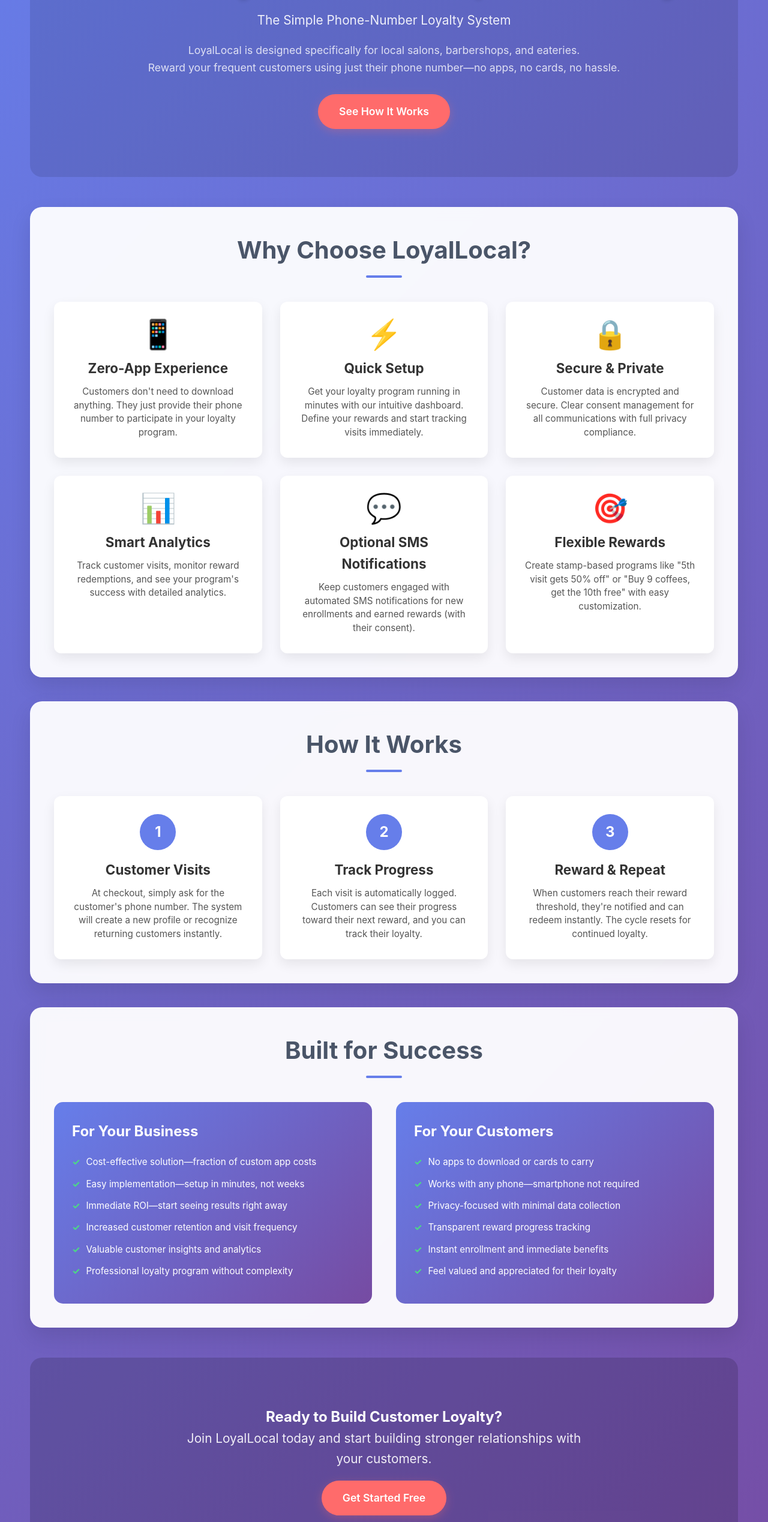
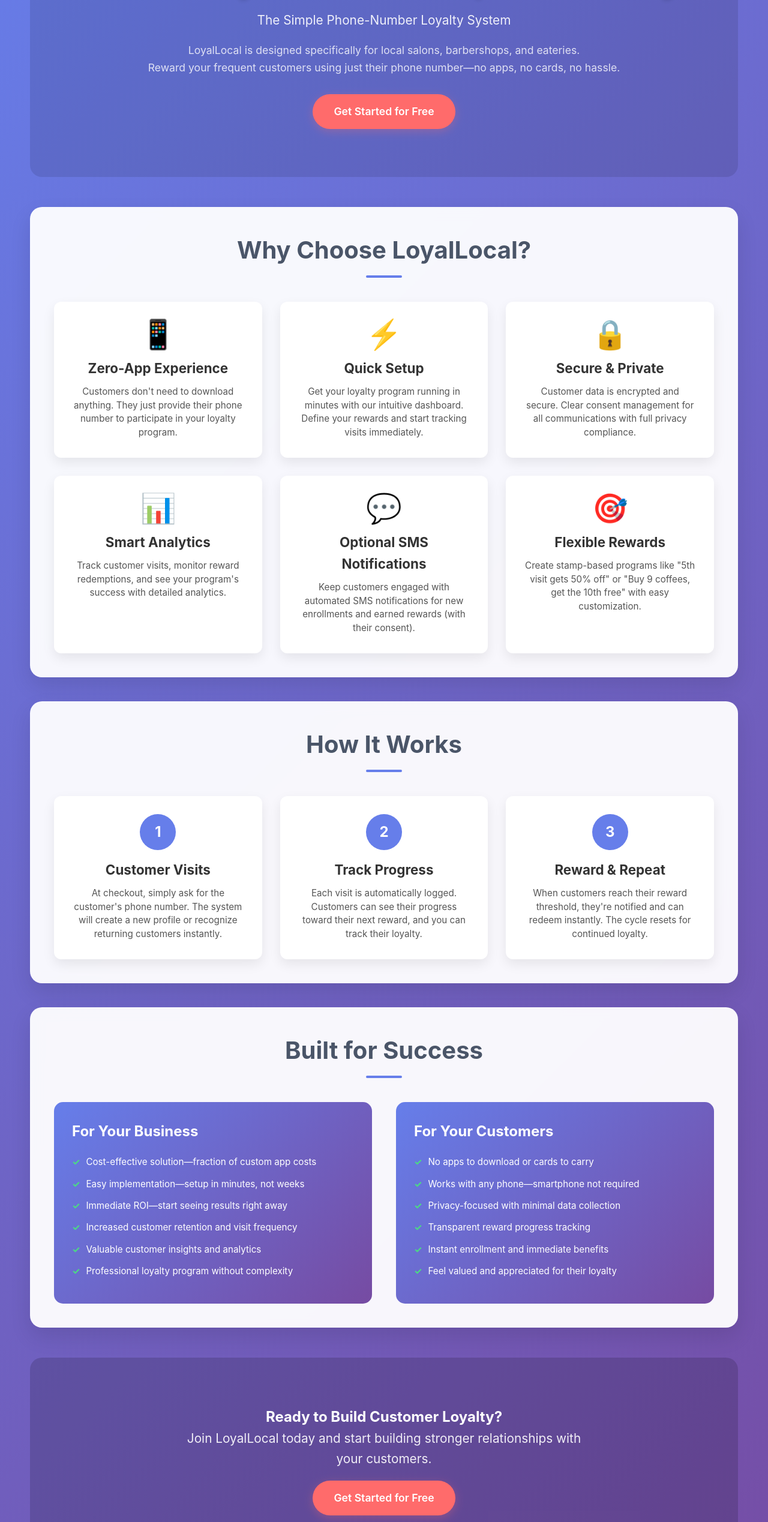
Before and after one commit to Imisioluwa3/LoyalLocal, a plain HTML site: page index.html in a window 1280 px wide. Shown: the part 260-2797 px from the top of the page at 60% size. Drawn offline with Linux system fonts and the light colour scheme.

Commit message:
changed How it works to Get Started

```diff
--- a/index.html
+++ b/index.html
@@ -33,7 +33,8 @@
                 LoyalLocal is designed specifically for local salons, barbershops, and eateries. <br>
                 Reward your frequent customers using just their phone number—no apps, no cards, no hassle.
             </p>
-            <a href="#how-it-works" class="hero-cta-button">See How It Works</a>
+            <a href="business/index.html" class="hero-cta-button">Get Started for Free</a>
+            <!-- <a href="#how-it-works" class="hero-cta-button">See How It Works</a> -->
         </header>
 
         <!-- Features Section -->
@@ -139,7 +140,7 @@
         <section class="hero-section" style="background: rgba(0,0,0,0.15); margin-top:50px;">
              <h2>Ready to Build Customer Loyalty?</h2>
              <p class="subtitle">Join LoyalLocal today and start building stronger relationships with your customers.</p>
-             <a href="business/index.html" class="hero-cta-button">Get Started Free</a>
+             <a href="business/index.html" class="hero-cta-button">Get Started for Free</a>
         </section>
 
     </div>
```
